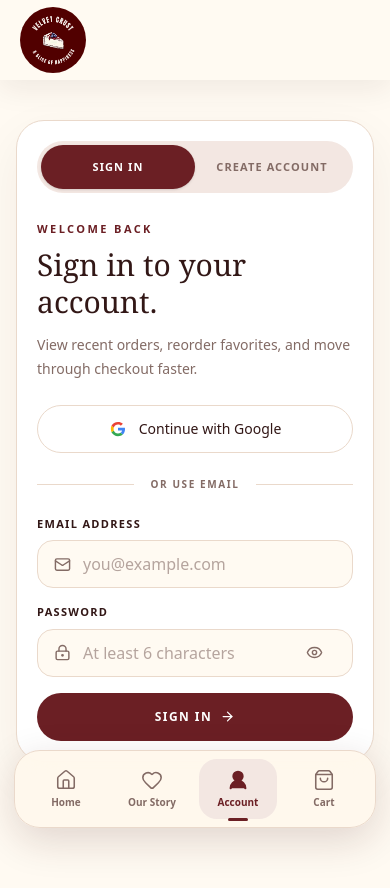
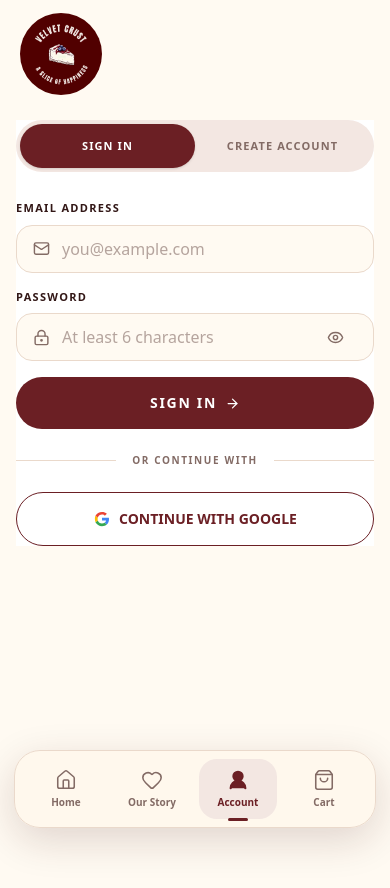
Before and after one commit to ZainAli909192/velvetcrust, a Next.js app: page /account in a window 390 px wide. Shown: the top 888 px of the page. Built offline with nearby package versions, Linux system fonts and the light colour scheme.

Commit message:
Header background removed in mobile. strabery cake replaced at position 2 . login page updated

```diff
--- a/app/order/[slug]/page.tsx
+++ b/app/order/[slug]/page.tsx
@@ -3,6 +3,7 @@ import { notFound } from "next/navigation";
 import { cheesecakes } from "@/data/cheesecakes";
 import OrderCheckout from "@/components/order/order-checkout";
 import Header from "@/components/home/header";
+import Footer from "@/components/home/footer";
 
 type OrderPageProps = {
   params: Promise<{
@@ -27,6 +28,7 @@ export default async function OrderPage({
     <>
     <Header />
       <OrderCheckout cheesecake={cheesecake} />
+      <Footer />
     </>
   );
 }
--- a/components/home/footer.tsx
+++ b/components/home/footer.tsx
@@ -116,7 +116,7 @@ export default function Footer() {
             lg:text-[28px]
           "
         >
-          A Slice of Happiness
+          A Slice Of Happiness
         </motion.p>
 
         {/* Social + Contact */}
--- a/components/home/header.tsx
+++ b/components/home/header.tsx
@@ -10,6 +10,7 @@ import {
   UserRound,
   ShoppingBag,
 } from "lucide-react";
+
 import { useCart } from "@/components/store/cart-context";
 
 const links = [
@@ -38,16 +39,13 @@ const links = [
 export default function Header() {
   const pathname = usePathname();
   const { totalItems } = useCart();
+
   const [scrolled, setScrolled] = useState(false);
 
   const isHomePage = pathname === "/";
 
-  /*
-   * Header should have a solid background when:
-   * 1. User is not on homepage
-   * 2. User has scrolled on homepage
-   */
-  const showBackground = !isHomePage || scrolled;
+  const showDesktopBackground =
+    !isHomePage || scrolled;
 
   useEffect(() => {
     const handleScroll = () => {
@@ -61,7 +59,10 @@ export default function Header() {
     });
 
     return () => {
-      window.removeEventListener("scroll", handleScroll);
+      window.removeEventListener(
+        "scroll",
+        handleScroll
+      );
     };
   }, []);
 
@@ -74,17 +75,18 @@ export default function Header() {
         top-0
         z-50
         w-full
+        bg-transparent
         transition-all
         duration-500
 
         ${
-          showBackground
+          showDesktopBackground
             ? `
-              bg-[var(--brand-background)]/95
-              shadow-[0_8px_30px_rgba(50,23,22,0.08)]
-              backdrop-blur-xl
+              lg:bg-[var(--brand-background)]/95
+              lg:shadow-[0_8px_30px_rgba(50,23,22,0.08)]
+              lg:backdrop-blur-xl
             `
-            : "bg-transparent"
+            : ""
         }
       `}
     >
@@ -103,10 +105,12 @@ export default function Header() {
           lg:px-16
           xl:px-24
 
+          h-24
+
           ${
-            showBackground
-              ? "h-20 lg:h-[92px]"
-              : "h-24 lg:h-32"
+            showDesktopBackground
+              ? "lg:h-[92px]"
+              : "lg:h-32"
           }
         `}
       >
@@ -123,34 +127,26 @@ export default function Header() {
             height={150}
             priority
             className={`
-             ${
-            showBackground
-            ?"" : "mt-5"
-             }
+              mt-3
+              h-[82px]
+              w-[82px]
               rounded-full
               object-center
               transition-all
               duration-500
 
+              sm:h-[95px]
+              sm:w-[95px]
+
               ${
-                showBackground
+                showDesktopBackground
                   ? `
-                    h-[66px]
-                    w-[66px]
-
-                    sm:h-[72px]
-                    sm:w-[72px]
-
+                    lg:mt-0
                     lg:h-[82px]
                     lg:w-[82px]
                   `
                   : `
-                    h-[82px]
-                    w-[82px]
-
-                    sm:h-[95px]
-                    sm:w-[95px]
-
+                    lg:mt-5
                     lg:h-[130px]
                     lg:w-[130px]
                   `
@@ -182,18 +178,16 @@ export default function Header() {
                   rounded-full
                   px-4
                   py-2.5
-
                   text-sm
                   font-medium
                   uppercase
                   tracking-[0.11em]
-
                   transition-all
                   duration-300
 
                   ${
                     isActive
-                      ? showBackground
+                      ? showDesktopBackground
                         ? `
                           bg-[var(--brand-primary-soft)]
                           text-[var(--brand-primary)]
@@ -202,7 +196,7 @@ export default function Header() {
                           bg-[var(--brand-cream)]
                           text-[var(--brand-primary)]
                         `
-                      : showBackground
+                      : showDesktopBackground
                         ? `
                           text-[var(--brand-text)]
                           hover:bg-[var(--brand-primary-soft)]
@@ -219,19 +213,43 @@ export default function Header() {
                 <span className="relative">
                   <Icon
                     size={17}
-                    strokeWidth={isActive ? 2.3 : 1.7}
+                    strokeWidth={
+                      isActive ? 2.3 : 1.7
+                    }
                     className="transition-transform duration-300 group-hover:scale-105"
                   />
-                  {link.href === "/cart" && totalItems > 0 && (
-                    <span className="absolute -right-3 -top-3 flex h-[17px] min-w-[17px] items-center justify-center rounded-full bg-[var(--brand-primary)] px-1 text-[8px] font-bold text-white ring-2 ring-[var(--brand-background)]">
-                      {totalItems > 99 ? "99+" : totalItems}
-                    </span>
-                  )}
+
+                  {link.href === "/cart" &&
+                    totalItems > 0 && (
+                      <span
+                        className="
+                          absolute
+                          -right-3
+                          -top-3
+                          flex
+                          h-[17px]
+                          min-w-[17px]
+                          items-center
+                          justify-center
+                          rounded-full
+                          bg-[var(--brand-primary)]
+                          px-1
+                          text-[8px]
+                          font-bold
+                          text-white
+                          ring-2
+                          ring-[var(--brand-background)]
+                        "
+                      >
+                        {totalItems > 99
+                          ? "99+"
+                          : totalItems}
+                      </span>
+                    )}
                 </span>
 
                 <span>{link.label}</span>
 
-                {/* Active Indicator */}
                 {isActive && (
                   <span
                     className="
--- a/components/home/hero.tsx
+++ b/components/home/hero.tsx
@@ -120,9 +120,7 @@ export default function Hero() {
             "
           >
             A Slice Of{" "}
-            <span className="text-black">
               Happiness
-            </span>
           </motion.h1>
 
           {/* Description */}
--- a/components/order/auth-panel.tsx
+++ b/components/order/auth-panel.tsx
@@ -1,77 +1,401 @@
 "use client";
 
 import { FormEvent, useState } from "react";
-import { ArrowRight, Eye, EyeOff, LockKeyhole, Mail, UserRound } from "lucide-react";
+import {
+  ArrowRight,
+  Eye,
+  EyeOff,
+  LockKeyhole,
+  Mail,
+  UserRound,
+} from "lucide-react";
+
+import Button from "@/components/ui/button";
 import { useAuth } from "@/components/store/auth-context";
 
 type AuthMode = "login" | "signup";
 
-export default function AuthPanel({ onSuccess, checkout = false }: { onSuccess?: () => void; checkout?: boolean }) {
+type AuthPanelProps = {
+  onSuccess?: () => void;
+  checkout?: boolean;
+};
+
+export default function AuthPanel({
+  onSuccess,
+  checkout = false,
+}: AuthPanelProps) {
   const { signIn } = useAuth();
+
   const [mode, setMode] = useState<AuthMode>("login");
   const [showPassword, setShowPassword] = useState(false);
   const [error, setError] = useState("");
 
   function submit(event: FormEvent<HTMLFormElement>) {
     event.preventDefault();
+
     const data = new FormData(event.currentTarget);
+
     const email = String(data.get("email") ?? "").trim();
     const name = String(data.get("name") ?? "").trim();
     const password = String(data.get("password") ?? "");
-    const confirmation = String(data.get("confirmPassword") ?? "");
+    const confirmation = String(
+      data.get("confirmPassword") ?? ""
+    );
 
-    if (mode === "signup" && password !== confirmation) {
-      setError("Passwords do not match. Please check both fields.");
+    if (
+      mode === "signup" &&
+      password !== confirmation
+    ) {
+      setError(
+        "Passwords do not match. Please check both fields."
+      );
       return;
     }
 
-    const fallbackName = email.split("@")[0].replace(/[._-]/g, " ");
-    signIn({ name: name || fallbackName || "Velvet Crust Customer", email });
+    const fallbackName = email
+      .split("@")[0]
+      .replace(/[._-]/g, " ");
+
+    signIn({
+      name:
+        name ||
+        fallbackName ||
+        "Velvet Crust Customer",
+      email,
+    });
+
     setError("");
     onSuccess?.();
   }
 
   function continueWithGoogle() {
-    signIn({ name: "Velvet Crust Customer", email: "customer@gmail.com" });
+    signIn({
+      name: "Velvet Crust Customer",
+      email: "customer@gmail.com",
+    });
+
     onSuccess?.();
   }
 
   return (
-    <div className="mx-auto w-full max-w-[560px] rounded-[28px] border border-[var(--brand-border)] bg-white p-5 shadow-[0_18px_50px_rgba(50,23,22,0.06)] sm:p-8">
+    <div
+      className="
+        mx-auto
+        w-full
+        max-w-[560px]
+        bg-white
+
+        lg:rounded-[28px]
+        lg:border
+        lg:border-[var(--brand-border)]
+        lg:p-8
+        lg:shadow-[0_18px_50px_rgba(50,23,22,0.06)]
+      "
+    >
+      {/* Tabs */}
       <div className="grid grid-cols-2 rounded-full bg-[var(--brand-primary-soft)] p-1">
-        <ModeButton active={mode === "login"} onClick={() => { setMode("login"); setError(""); }}>Sign in</ModeButton>
-        <ModeButton active={mode === "signup"} onClick={() => { setMode("signup"); setError(""); }}>Create account</ModeButton>
+        <ModeButton
+          active={mode === "login"}
+          onClick={() => {
+            setMode("login");
+            setError("");
+          }}
+        >
+          Sign in
+        </ModeButton>
+
+        <ModeButton
+          active={mode === "signup"}
+          onClick={() => {
+            setMode("signup");
+            setError("");
+          }}
+        >
+          Create account
+        </ModeButton>
       </div>
 
+      {/* Heading */}
       <div className="mt-7">
-        <p className="text-[11px] font-semibold uppercase tracking-[0.22em] text-[var(--brand-primary)]">{checkout ? "Account required" : mode === "login" ? "Welcome back" : "Join Velvet Crust"}</p>
-        <h1 className="mt-2 font-serif text-3xl leading-tight text-[var(--brand-text-dark)] sm:text-4xl">{mode === "login" ? "Sign in to your account." : "Create your account."}</h1>
-        <p className="mt-3 text-sm leading-6 text-[var(--brand-muted)]">{checkout ? "Sign in once to continue to delivery and keep your orders together." : "View recent orders, reorder favorites, and move through checkout faster."}</p>
+
+
+
       </div>
 
-      <button type="button" onClick={continueWithGoogle} className="mt-6 flex min-h-12 w-full items-center justify-center gap-3 rounded-full border border-[var(--brand-border)] bg-white px-5 text-sm font-medium text-[var(--brand-text-dark)] transition hover:bg-[var(--brand-background)] focus-visible:outline-none focus-visible:ring-2 focus-visible:ring-[var(--brand-primary)] focus-visible:ring-offset-2"><GoogleIcon /> Continue with Google</button>
-      <div className="my-6 flex items-center gap-4"><span className="h-px flex-1 bg-[var(--brand-border)]" /><span className="text-[10px] font-semibold uppercase tracking-[0.16em] text-[var(--brand-muted)]">Or use email</span><span className="h-px flex-1 bg-[var(--brand-border)]" /></div>
+      {/* Form */}
+      <form
+        onSubmit={submit}
+        className="mt-7 space-y-4"
+      >
+        {mode === "signup" && (
+          <>
+            <AuthField
+              label="Full name"
+              icon={<UserRound size={17} />}
+            >
+              <input
+                required
+                name="name"
+                autoComplete="name"
+                placeholder="Your full name"
+                className="w-full bg-transparent text-base text-[var(--brand-text-dark)] outline-none placeholder:text-[var(--brand-muted)]/60"
+              />
+            </AuthField>
 
-      <form onSubmit={submit} className="space-y-4">
-        {mode === "signup" && <><AuthField label="Full name" icon={<UserRound size={17} />}><input required name="name" autoComplete="name" placeholder="Your full name" className="w-full bg-transparent text-base text-[var(--brand-text-dark)] outline-none placeholder:text-[var(--brand-muted)]/60 focus-visible:ring-2 focus-visible:ring-[var(--brand-primary)]/20" /></AuthField><AuthField label="Mobile number" icon={<span className="text-xs font-semibold">+971</span>}><input required name="phone" type="tel" autoComplete="tel" placeholder="50 000 0000" className="w-full bg-transparent text-base text-[var(--brand-text-dark)] outline-none placeholder:text-[var(--brand-muted)]/60 focus-visible:ring-2 focus-visible:ring-[var(--brand-primary)]/20" /></AuthField></>}
-        <AuthField label="Email address" icon={<Mail size={17} />}><input required name="email" type="email" autoComplete="email" placeholder="you@example.com" className="w-full bg-transparent text-base text-[var(--brand-text-dark)] outline-none placeholder:text-[var(--brand-muted)]/60 focus-visible:ring-2 focus-visible:ring-[var(--brand-primary)]/20" /></AuthField>
-        <AuthField label="Password" icon={<LockKeyhole size={17} />}><input required minLength={6} name="password" type={showPassword ? "text" : "password"} autoComplete={mode === "login" ? "current-password" : "new-password"} placeholder="At least 6 characters" className="w-full bg-transparent text-base text-[var(--brand-text-dark)] outline-none placeholder:text-[var(--brand-muted)]/60 focus-visible:ring-2 focus-visible:ring-[var(--brand-primary)]/20" /><button type="button" onClick={() => setShowPassword((current) => !current)} className="flex h-11 w-11 shrink-0 items-center justify-center rounded-full text-[var(--brand-muted)] transition hover:text-[var(--brand-primary)] focus-visible:outline-none focus-visible:ring-2 focus-visible:ring-[var(--brand-primary)]" aria-label={showPassword ? "Hide password" : "Show password"}>{showPassword ? <EyeOff size={17} /> : <Eye size={17} />}</button></AuthField>
-        {mode === "signup" && <AuthField label="Confirm password" icon={<LockKeyhole size={17} />}><input required minLength={6} name="confirmPassword" type={showPassword ? "text" : "password"} autoComplete="new-password" placeholder="Repeat your password" className="w-full bg-transparent text-base text-[var(--brand-text-dark)] outline-none placeholder:text-[var(--brand-muted)]/60 focus-visible:ring-2 focus-visible:ring-[var(--brand-primary)]/20" /></AuthField>}
-        {error && <p role="alert" className="rounded-xl bg-[var(--brand-primary-soft)] px-4 py-3 text-sm text-[var(--brand-primary)]">{error}</p>}
-        <button type="submit" className="flex min-h-12 w-full items-center justify-center gap-2 rounded-full bg-[var(--brand-primary)] px-6 text-xs font-semibold uppercase tracking-[0.12em] text-white transition hover:bg-[var(--brand-primary-dark)] focus-visible:outline-none focus-visible:ring-2 focus-visible:ring-[var(--brand-primary)] focus-visible:ring-offset-2">{mode === "login" ? "Sign in" : "Create account"}<ArrowRight size={15} /></button>
+            <AuthField
+              label="Mobile number"
+              icon={
+                <span className="text-xs font-semibold">
+                  +971
+                </span>
+              }
+            >
+              <input
+                required
+                name="phone"
+                type="tel"
+                autoComplete="tel"
+                placeholder="50 000 0000"
+                className="w-full bg-transparent text-base text-[var(--brand-text-dark)] outline-none placeholder:text-[var(--brand-muted)]/60"
+              />
+            </AuthField>
+          </>
+        )}
+
+        <AuthField
+          label="Email address"
+          icon={<Mail size={17} />}
+        >
+          <input
+            required
+            name="email"
+            type="email"
+            autoComplete="email"
+            placeholder="you@example.com"
+            className="w-full bg-transparent text-base text-[var(--brand-text-dark)] outline-none placeholder:text-[var(--brand-muted)]/60"
+          />
+        </AuthField>
+
+        <AuthField
+          label="Password"
+          icon={<LockKeyhole size={17} />}
+        >
+          <input
+            required
+            minLength={6}
+            name="password"
+            type={
+              showPassword ? "text" : "password"
+            }
+            autoComplete={
+              mode === "login"
+                ? "current-password"
+                : "new-password"
+            }
+            placeholder="At least 6 characters"
+            className="w-full bg-transparent text-base text-[var(--brand-text-dark)] outline-none placeholder:text-[var(--brand-muted)]/60"
+          />
+
+          <button
+            type="button"
+            onClick={() =>
+              setShowPassword(
+                (current) => !current
+              )
+            }
+            className="flex h-11 w-11 shrink-0 items-center justify-center rounded-full text-[var(--brand-muted)] transition hover:text-[var(--brand-primary)] focus-visible:outline-none focus-visible:ring-2 focus-visible:ring-[var(--brand-primary)]"
+            aria-label={
+              showPassword
+                ? "Hide password"
+                : "Show password"
+            }
+          >
+            {showPassword ? (
+              <EyeOff size={17} />
+            ) : (
+              <Eye size={17} />
+            )}
+          </button>
+        </AuthField>
+
+        {mode === "signup" && (
+          <AuthField
+            label="Confirm password"
+            icon={<LockKeyhole size={17} />}
+          >
+            <input
+              required
+              minLength={6}
+              name="confirmPassword"
+              type={
+                showPassword
+                  ? "text"
+                  : "password"
+              }
+              autoComplete="new-password"
+              placeholder="Repeat your password"
+              className="w-full bg-transparent text-base text-[var(--brand-text-dark)] outline-none placeholder:text-[var(--brand-muted)]/60"
+            />
+          </AuthField>
+        )}
+
+        {error && (
+          <p
+            role="alert"
+            className="rounded-xl bg-[var(--brand-primary-soft)] px-4 py-3 text-sm text-[var(--brand-primary)]"
+          >
+            {error}
+          </p>
+        )}
+
+        <Button
+          type="submit"
+          variant="primary"
+          size="lg"
+          fullWidth
+          iconRight={<ArrowRight size={15} />}
+        >
+          {mode === "login"
+            ? "Sign in"
+            : "Create account"}
+        </Button>
       </form>
+
+      {/* Divider */}
+      <div className="my-6 flex items-center gap-4">
+        <span className="h-px flex-1 bg-[var(--brand-border)]" />
+
+        <span className="text-[10px] font-semibold uppercase tracking-[0.16em] text-[var(--brand-muted)]">
+          Or continue with
+        </span>
+
+        <span className="h-px flex-1 bg-[var(--brand-border)]" />
+      </div>
+
+      {/* Google */}
+      <Button
+        type="button"
+        variant="outline"
+        size="lg"
+        fullWidth
+        iconLeft={<GoogleIcon />}
+        onClick={continueWithGoogle}
+        className="normal-case tracking-normal"
+      >
+        Continue with Google
+      </Button>
     </div>
   );
 }
 
-function ModeButton({ active, onClick, children }: { active: boolean; onClick: () => void; children: React.ReactNode }) {
-  return <button type="button" onClick={onClick} className={`min-h-11 rounded-full px-3 text-[11px] font-semibold uppercase tracking-[0.1em] transition focus-visible:outline-none focus-visible:ring-2 focus-visible:ring-[var(--brand-primary)] ${active ? "bg-[var(--brand-primary)] text-white shadow-sm" : "text-[var(--brand-muted)] hover:text-[var(--brand-primary)]"}`}>{children}</button>;
+function ModeButton({
+  active,
+  onClick,
+  children,
+}: {
+  active: boolean;
+  onClick: () => void;
+  children: React.ReactNode;
+}) {
+  return (
+    <button
+      type="button"
+      onClick={onClick}
+      className={`
+        min-h-11
+        rounded-full
+        px-3
+        text-[11px]
+        font-semibold
+        uppercase
+        tracking-[0.1em]
+        transition
+        focus-visible:outline-none
+        focus-visible:ring-2
+        focus-visible:ring-[var(--brand-primary)]
+
+        ${
+          active
+            ? "bg-[var(--brand-primary)] text-white shadow-sm"
+            : "text-[var(--brand-muted)] hover:text-[var(--brand-primary)]"
+        }
+      `}
+    >
+      {children}
+    </button>
+  );
 }
 
-function AuthField({ label, icon, children }: { label: string; icon: React.ReactNode; children: React.ReactNode }) {
-  return <label className="block"><span className="mb-2 block text-[11px] font-semibold uppercase tracking-[0.12em] text-[var(--brand-text-dark)]">{label}</span><span className="flex min-h-12 items-center gap-3 rounded-2xl border border-[var(--brand-border)] bg-[var(--brand-background)] px-4 text-[var(--brand-muted)] transition focus-within:border-[var(--brand-primary)] focus-within:ring-2 focus-within:ring-[var(--brand-primary)]/15">{icon}<span className="flex min-w-0 flex-1 items-center">{children}</span></span></label>;
+function AuthField({
+  label,
+  icon,
+  children,
+}: {
+  label: string;
+  icon: React.ReactNode;
+  children: React.ReactNode;
+}) {
+  return (
+    <label className="block">
+      <span className="mb-2 block text-[11px] font-semibold uppercase tracking-[0.12em] text-[var(--brand-text-dark)]">
+        {label}
+      </span>
+
+      <span
+        className="
+          flex
+          min-h-12
+          items-center
+          gap-3
+          rounded-2xl
+          border
+          border-[var(--brand-border)]
+          bg-[var(--brand-background)]
+          px-4
+          text-[var(--brand-muted)]
+          transition
+          focus-within:border-[var(--brand-primary)]
+          focus-within:ring-2
+          focus-within:ring-[var(--brand-primary)]/15
+        "
+      >
+        {icon}
+
+        <span className="flex min-w-0 flex-1 items-center">
+          {children}
+        </span>
+      </span>
+    </label>
+  );
 }
 
 function GoogleIcon() {
-  return <svg width="18" height="18" viewBox="0 0 24 24" aria-hidden="true"><path fill="#4285F4" d="M21.35 12.22c0-.72-.06-1.25-.2-1.8H12v3.48h5.37c-.11.87-.7 2.18-2 3.06l-.02.12 2.9 2.2.2.02c1.83-1.65 2.9-4.08 2.9-7.08Z"/><path fill="#34A853" d="M12 21.5c2.62 0 4.82-.84 6.43-2.2l-3.06-2.34c-.82.55-1.93.94-3.37.94-2.57 0-4.75-1.7-5.53-4.05l-.11.01-3.02 2.28-.04.1C4.9 19.35 8.2 21.5 12 21.5Z"/><path fill="#FBBC05" d="M6.47 13.85A5.53 5.53 0 0 1 6.17 12c0-.64.11-1.26.29-1.85v-.12L3.4 7.72l-.1.05A9.3 9.3 0 0 0 2.5 12c0 1.52.37 2.95 1.03 4.23l2.94-2.38Z"/><path fill="#EA4335" d="M12 6.1c1.82 0 3.05.77 3.75 1.4l2.75-2.62C16.8 3.33 14.62 2.5 12 2.5c-3.8 0-7.1 2.14-8.7 5.27l3.16 2.38C7.25 7.8 9.43 6.1 12 6.1Z"/></svg>;
+  return (
+    <svg
+      width="18"
+      height="18"
+      viewBox="0 0 24 24"
+      aria-hidden="true"
+    >
+      <path
+        fill="#4285F4"
+        d="M21.35 12.22c0-.72-.06-1.25-.2-1.8H12v3.48h5.37c-.11.87-.7 2.18-2 3.06l-.02.12 2.9 2.2.2.02c1.83-1.65 2.9-4.08 2.9-7.08Z"
+      />
+
+      <path
+        fill="#34A853"
+        d="M12 21.5c2.62 0 4.82-.84 6.43-2.2l-3.06-2.34c-.82.55-1.93.94-3.37.94-2.57 0-4.75-1.7-5.53-4.05l-.11.01-3.02 2.28-.04.1C4.9 19.35 8.2 21.5 12 21.5Z"
+      />
+
+      <path
+        fill="#FBBC05"
+        d="M6.47 13.85A5.53 5.53 0 0 1 6.17 12c0-.64.11-1.26.29-1.85v-.12L3.4 7.72l-.1.05A9.3 9.3 0 0 0 2.5 12c0 1.52.37 2.95 1.03 4.23l2.94-2.38Z"
+      />
+
+      <path
+        fill="#EA4335"
+        d="M12 6.1c1.82 0 3.05.77 3.75 1.4l2.75-2.62C16.8 3.33 14.62 2.5 12 2.5c-3.8 0-7.1 2.14-8.7 5.27l3.16 2.38C7.25 7.8 9.43 6.1 12 6.1Z"
+      />
+    </svg>
+  );
 }
--- a/components/order/order-checkout.tsx
+++ b/components/order/order-checkout.tsx
@@ -25,7 +25,7 @@ export default function OrderCheckout({
   cheesecake,
 }: Props) {
   return (
-    <section className=" mt-10 min-h-screen px-4 pb-28 bg-white pt-20 sm:px-8 lg:px-12 lg:pb-16">
+    <section className=" mt-10 min-h-[60vh] px-4 pb-28 bg-white pt-20 sm:px-8 lg:px-12 lg:pb-16">
       <div className="mx-auto max-w-[1450px]">
         {/* Top */}
         <div className="flex items-center justify-between border-b border-[var(--brand-border)] pb-5">
```
Also changed, not shown: data/cheesecakes.ts (+9 -8 lines).
